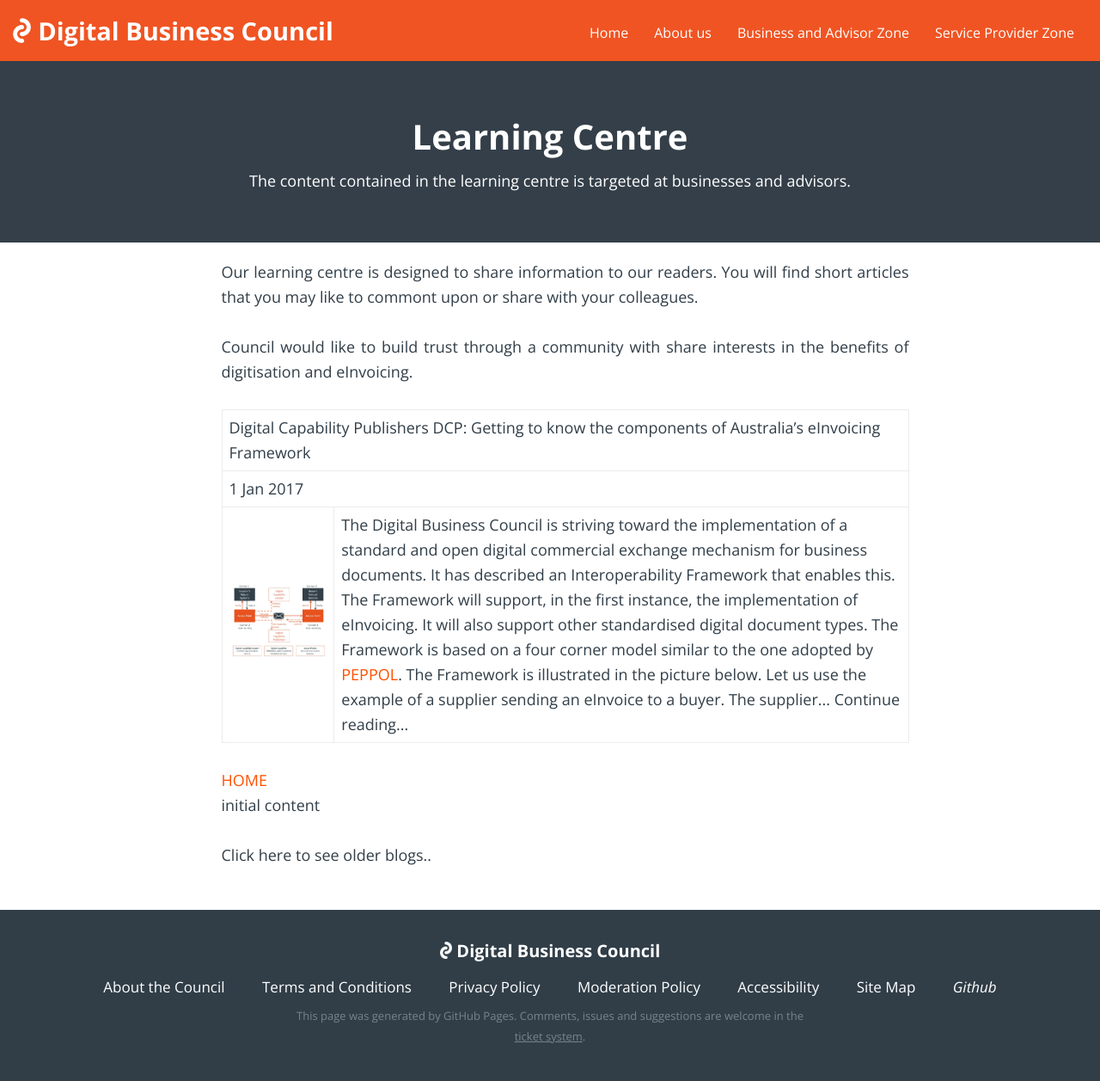
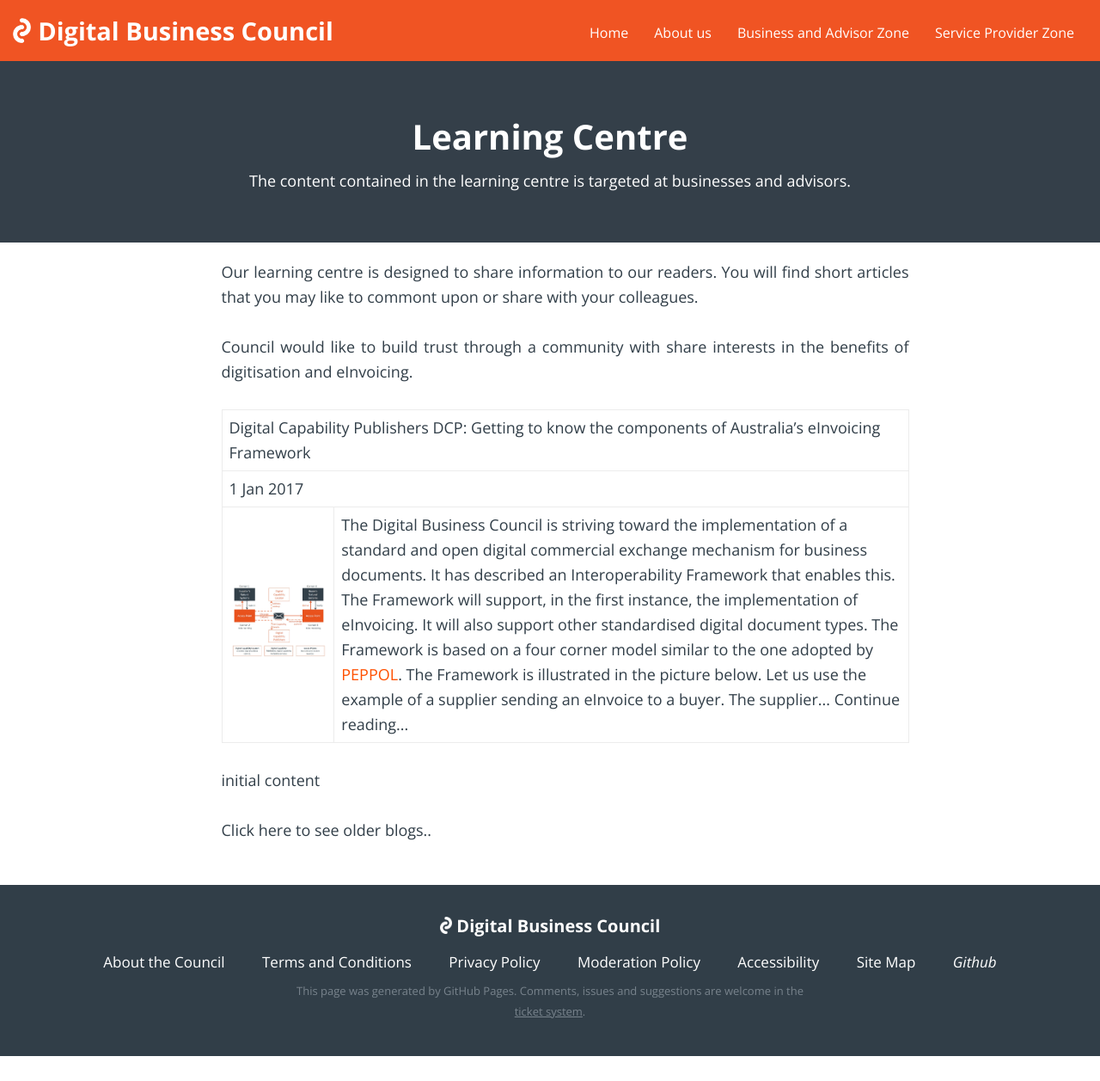
Before and after one commit to Digital-Business-Council/Digital-Business-Council.github.io, a Jekyll site: the page built from pages/business-zone/blogs/learning-centre.md, in a window 1280 px wide. Shown: the whole page at 86% size. Built offline with Jekyll 4.4.1, drawn with Linux system fonts in a browser that asks for light colours; after the commit the page ends 1228 px from its top, so only the background shows below that.

Commit message:
Update learning-centre.md

```diff
--- a/pages/business-zone/blogs/learning-centre.md
+++ b/pages/business-zone/blogs/learning-centre.md
@@ -28,9 +28,6 @@
 </table>
 
 
-<div id="topBar">
-    <a href ="#" id="load_home"> HOME </a>
-</div>
 <div id ="dummy-content">
 <p>initial content</p>
 </div>
@@ -38,9 +35,7 @@
 
 <script>
 $(document).ready( function() {
-    $("#load_home").on("click", function() {
-        $("#dummy-content").load("https://digital-business-council.github.io/learning-centre/20170101-1");
-    });
+    $("#dummy-content").load("https://digital-business-council.github.io/learning-centre/20170101-1");
 });
 </script>
 
```
